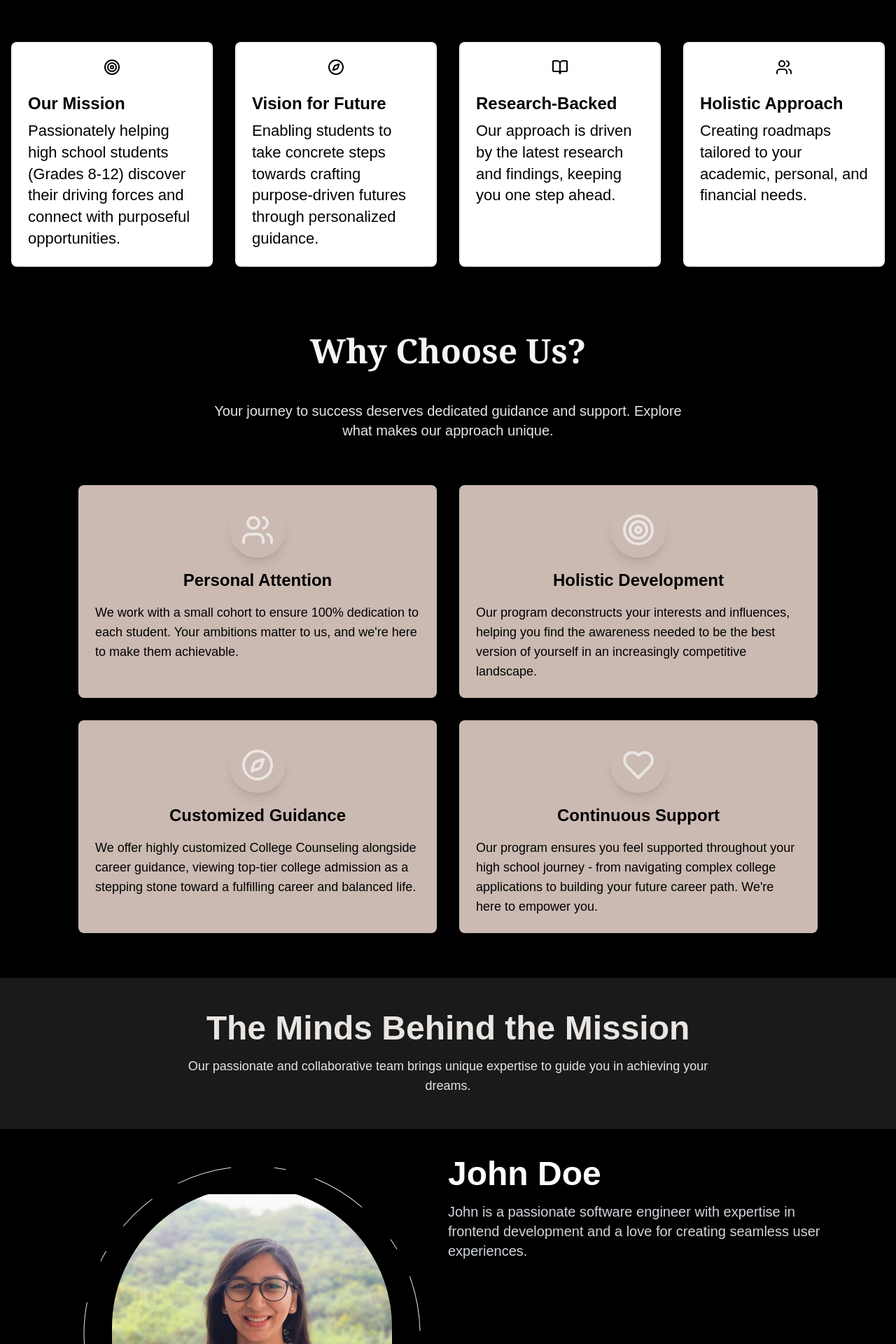
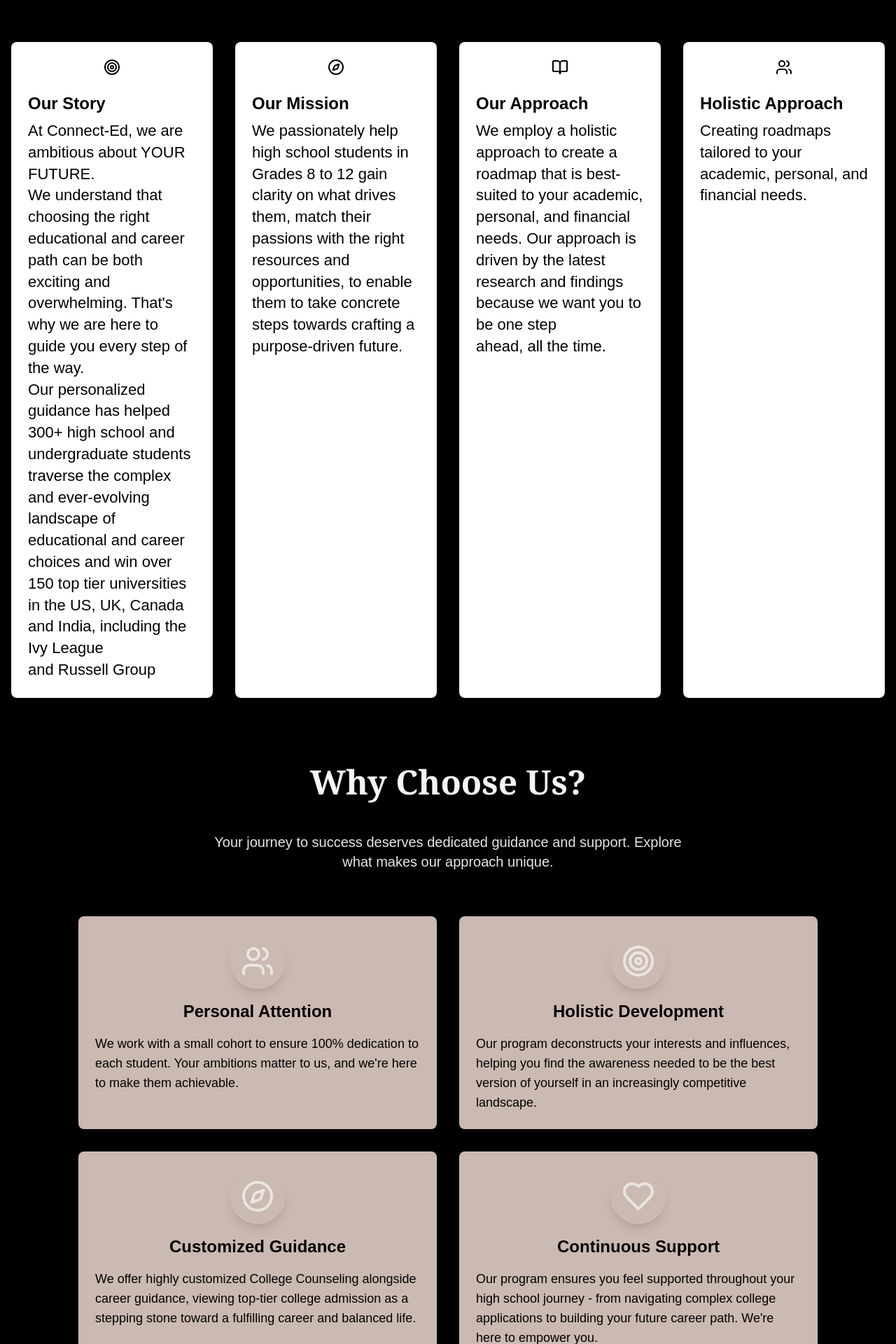
Before and after one commit to Shreyanotdeadyet/non-fucked-connect-ed, a React (Vite) app in the folder frontend/: page /about in a window 1280 px wide. Shown: the part 740-2660 px from the top of the page at 70% size. Built offline with nearby package versions, Linux system fonts and the light colour scheme; a web font is replaced by a local one.

Commit message:
Added data to testimonial(also made changes in code),Team member,About 4 card(3done)

```diff
--- a/frontend/src/components/about_team.tsx
+++ b/frontend/src/components/about_team.tsx
@@ -3,8 +3,23 @@ import Photo from "./about_photo"; // Adjust the import path if necessary
 
 const Team: React.FC = () => {
   const teamMember = {
-    name: "John Doe",
-    description: "John is a passionate software engineer with expertise in frontend development and a love for creating seamless user experiences.",
+    name: (
+      <>
+        Girija ,<br />
+        Connect-Ed Founder & Lead Counsellor
+        <br/>
+      </>
+    ),
+    description:(
+      <>
+        <p>A passionate College and Careers Guidance Counsellor with more than 7 years of experience in the evolving field of education, Girija loves equipping students with key habits and skills to craft a meaningful future. She believes that one’s professional identity should be closely aligned with their personal identity since it leads to authenticity in their work life and, eventually, job satisfaction.</p>
+        <br/>
+        <p>She therefore strives to help students identify their genuine interests and match these with their long term goals, equipping them with the mindset for success. Her personalised counselling sessions are creatively designed to ensure that every student enjoys discovering themselves. Using this approach, she has supported hundreds of students take a significant step towards their professional goals by placing them into the colleges of their dreams.</p>
+        <br/>
+        <p>In her spare time, she consumes and recommends books, articles, documentaries, movies, and theatre to her students to advance their interests and to build lifelong critical thinking habits and empathy. She also practises Vipassana meditation to develop mindfulness, and writes life narratives.</p>
+        <br/>
+      </>
+    ),
   };
 
   return (
--- a/frontend/src/components/testimonial.tsx
+++ b/frontend/src/components/testimonial.tsx
@@ -1,19 +1,18 @@
-
 import { useState } from "react";
 
 const testimonials = [
   {
     id: 1,
-    name: "Rodger Struck",
-    title: "CEO of Company Name",
-    comment: "Lorem ipsum dolor sit amet, consectetur adipiscing elit. Sed sit amet justo ipsum.",
+    name: "Saanvi M.",
+    title: "Greenwood High International School, Bangalore - India",
+    comment: "Ms Girija provided exceptional support as my Careers and College Guidance Counselor and displayed unwavering dedication to help me develop essential skills. She recognised my passion for writing early on, and encouraged me to explore extracurricular opportunities that aligned with my interests. Her guidance extended beyond conventional paths - she provided resources and suggestions to expand my thinking horizons. Thanks to her constant motivation and belief in my abilities, I am going to be a published author and poet this year. She has the ability to bring out the best in you. Her expertise and personalised approach made a tremendous difference to my educational journey.",
     video: false,
   },
   {
     id: 2,
-    name: "Jane Doe",
-    title: "Product Manager",
-    comment: "Sed accumsan quam vitae est varius fringilla. Pellentesque placerat vestibulum lorem.",
+    name: "Anandita A.",
+    title: "The International School Bangalore - India",
+    comment: "Ms Girija was a truly wonderful mentor to me during my high school years. She became a crucial voice of constructive criticism that helped me turn my dreams into realities, elevating my passions into projects. With her as my mentor, I never felt alone or lost, knowing I had a guiding hand in times of anxiety. She pushed me to think about the world differently and try and learn new skills, stepping out of my comfort zone. If I struggled with something, she helped me get back on my feet, helping me believe and achieve the best possible version of myself. She helped shape my worldview as a role-model and a partner-in- conversation, always being a reliable and warm force in my life.",
     video: false,
   },
   {
@@ -24,28 +23,9 @@ const testimonials = [
   },
   {
     id: 4,
-    name: "Sohn Smith",
-    title: "Marketing Head",
-    video: true,
-  },
-  {
-    id: 5,
-    name: "And",
-    video: false,
-    comment: "Sed accumsan quam vitae est varius fringilla. Pellentesque placerat vestibulum lorem.",
-  },
-  {
-    id: 6,
-    name: "Jane Doe",
-    title: "Product Manager",
-    comment: "Sed accumsan quam vitae est varius fringilla. Pellentesque placerat vestibulum lorem.",
-    video: false,
-  },
-  {
-    id: 7,
-    name: "Jane Doe",
-    title: "Product Manager",
-    comment: "Sed accumsan quam vitae est varius fringilla. Pellentesque placerat vestibulum lorem.",
+    name: "Neha S.",
+    title: "St Mary's School, Pune - India",
+    comment: "When I first started working with Ms Girija, I was unsure about my desired field of study. She guided me through reflection exercises that provided invaluable insights into what I wanted to pursue at college and professionally. She helped generate original ideas for extracurricular activities that perfectly aligned with my strengths and interests. Additionally, her essay guidance was exceptional, as her feedback was both constructive and enlightening. She also kept me informed on scholarships and other deadlines, ensuring I always stayed on track. Thanks to her guidance, I am now studying at the University of California Los Angeles. Her expertise and personalised approach made her an invaluable resource throughout the application journey.",
     video: false,
   },
 ];
@@ -99,9 +79,9 @@ const TestimonialComponent = () => {
                   src="https://www.w3schools.com/html/mov_bbb.mp4"
                 />
               ) : (
-                <div className="text-center text-black p-6 bg-beg rounded-lg flex flex-col justify-center items-center h-64">
-                  <p className="text-lg italic">{item.comment}</p>
-                  <span className="mt-4 font-bold text-sm">{`- ${item.name}`}</span>
+                <div className="text-center text-black p-6 bg-beg rounded-lg flex flex-col justify-center items-center h-64 overflow-y-auto max-h-64">
+                  <p className="text-lg italic overflow-auto">{item.comment}</p>
+                  <span className="mt-4 font-bold text-sm">{item.name}</span>
                 </div>
               )}
             </div>
@@ -124,9 +104,9 @@ const TestimonialComponent = () => {
                 src="https://www.w3schools.com/html/mov_bbb.mp4"
               />
             ) : (
-              <div className="text-center p-6 bg-gray-700 rounded-lg flex flex-col justify-center items-center h-64">
-                <p className="text-lg italic">{activeTestimonial.comment}</p>
-                <span className="mt-4 font-bold text-sm">{`- ${activeTestimonial.name}`}</span>
+              <div className="text-center p-6 bg-dtg-900 rounded-lg flex flex-col justify-center items-center h-64 overflow-y-auto max-h-64">
+                <p className="text-lg italic overflow-auto">{activeTestimonial.comment}</p>
+                <span className="mt-4 font-bold text-sm">{activeTestimonial.name}</span>
               </div>
             )}
           </div>
--- a/frontend/src/pages/About.tsx
+++ b/frontend/src/pages/About.tsx
@@ -18,18 +18,23 @@ const AboutUs = () => {
   const cards = [
     {
       icon: <Target className="mb-2" />,
-      title: "Our Mission",
-      content: "Passionately helping high school students (Grades 8-12) discover their driving forces and connect with purposeful opportunities."
-    },
+      title: "Our Story",
+      content:(
+        <>
+          At Connect-Ed, we are ambitious about YOUR FUTURE.<br/>
+We understand that choosing the right educational and career path can be both exciting and overwhelming. That's why we are here to guide you every step of the way.<br/>
+Our personalized guidance has helped 300+ high school and undergraduate students traverse the complex and ever-evolving landscape of educational and career choices and win over 150 top tier universities in the US, UK, Canada and India, including the Ivy League and Russell Group
+        </>
+      ),},
     {
       icon: <Compass className="mb-2" />,
-      title: "Vision for Future",
-      content: "Enabling students to take concrete steps towards crafting purpose-driven futures through personalized guidance."
+      title: "Our Mission",
+      content: "We passionately help high school students in Grades 8 to 12 gain clarity on what drives them, match their passions with the right resources and opportunities, to enable them to take concrete steps towards crafting a purpose-driven future."
     },
     {
       icon: <BookOpen className="mb-2" />,
-      title: "Research-Backed",
-      content: "Our approach is driven by the latest research and findings, keeping you one step ahead."
+      title: "Our Approach",
+      content: "We employ a holistic approach to create a roadmap that is best-suited to your academic, personal, and financial needs. Our approach is driven by the latest research and findings because we want you to be one step ahead, all the time."
     },
     {
       icon: <Users className="mb-2" />,
```
